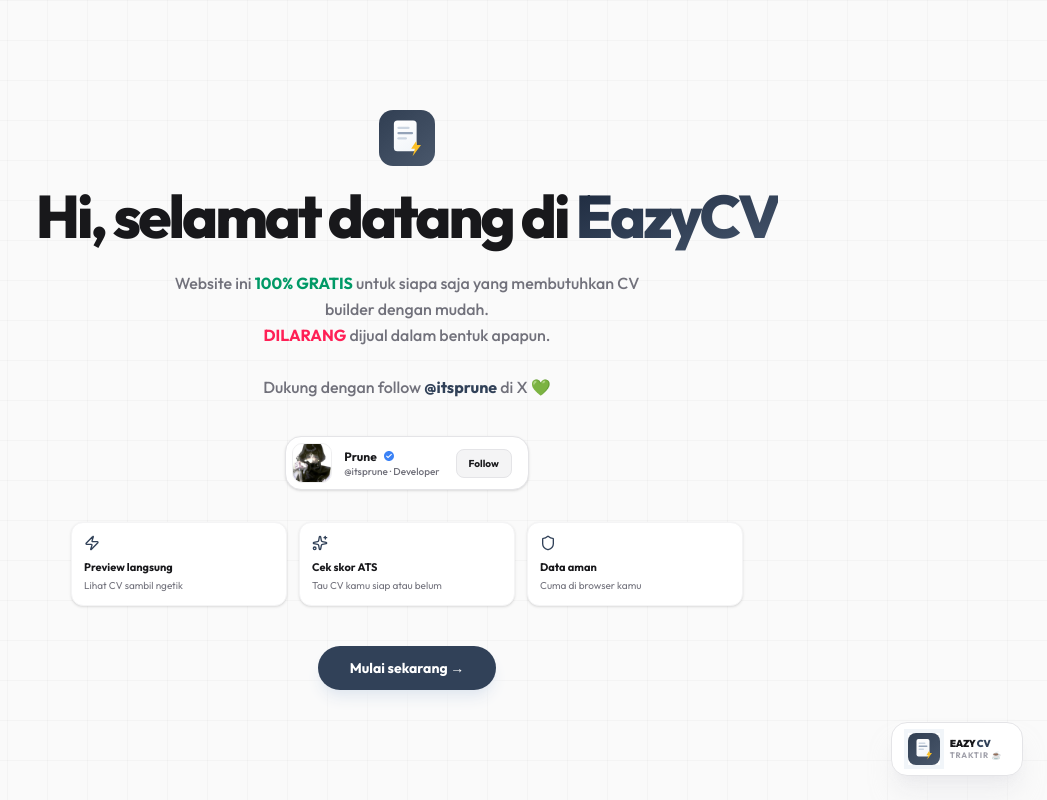
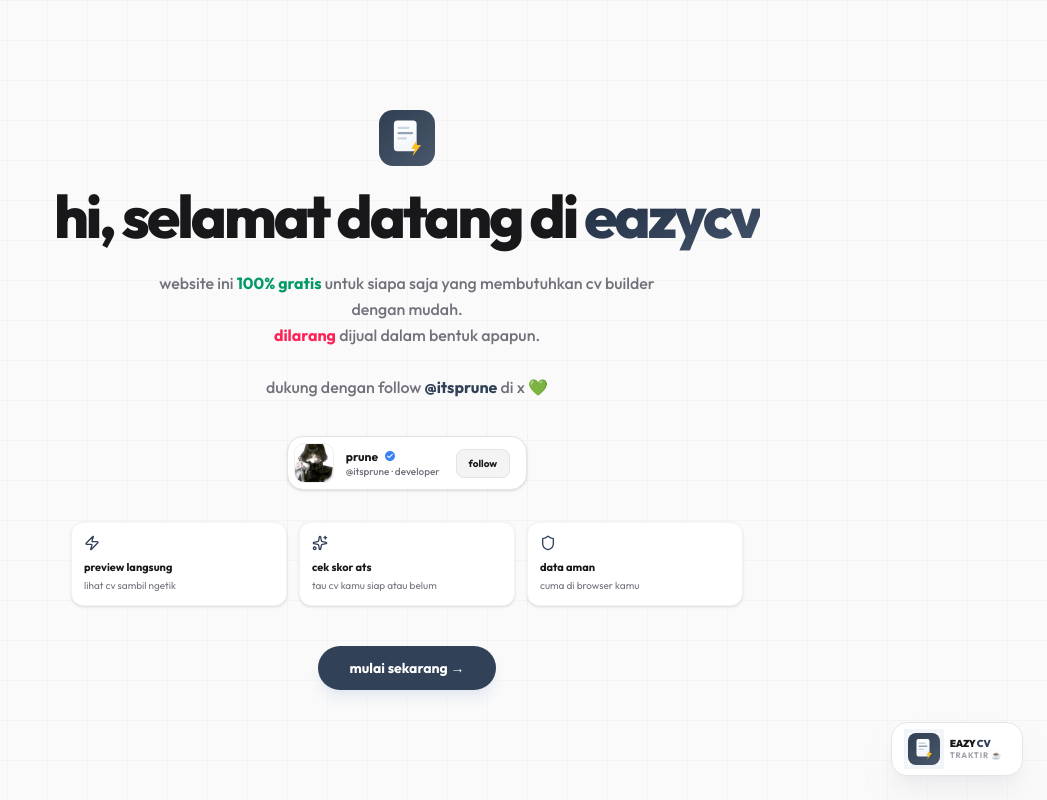
Before and after one commit to 1tsprune/eazy-cv, a Next.js app: page / in a window 1280 px wide. Shown: the whole page, without its empty margins (233-1280 px from the left). Built offline with nearby package versions, Linux system fonts and the light colour scheme; no server answers.

Commit message:
copy: welcome page huruf kecil semua

```diff
--- a/src/components/WelcomeScreen.tsx
+++ b/src/components/WelcomeScreen.tsx
@@ -33,12 +33,12 @@
         }}
       />
 
-      <div className="relative z-10 flex w-full max-w-3xl flex-col items-center text-center">
+      <div className="relative z-10 flex w-full max-w-3xl flex-col items-center text-center lowercase">
         <Logo variant="icon" size="lg" className="mb-5" />
         <h1 className="text-4xl font-extrabold tracking-tighter text-zinc-900 dark:text-white md:text-6xl">
           {t.welcomeHi}{" "}
           <span className="bg-gradient-to-br from-slate-800 to-slate-600 bg-clip-text text-transparent dark:from-slate-300 dark:to-slate-400">
-            EazyCV
+            eazycv
           </span>
         </h1>
 
--- a/src/components/builder/WelcomePanel.tsx
+++ b/src/components/builder/WelcomePanel.tsx
@@ -24,7 +24,7 @@
         </div>
         <div className="flex-1">
           <h3 className="text-lg font-bold text-zinc-900 dark:text-white">
-            {t.welcomeHi} EazyCV
+            {t.welcomeHi} eazycv
           </h3>
           <p className="mt-1 text-sm text-zinc-600">
             Mulai dari nol atau muat contoh CV — kerja, magang, atau pelajar.
--- a/src/lib/ui-i18n.ts
+++ b/src/lib/ui-i18n.ts
@@ -2,24 +2,24 @@
 
 const dict = {
   id: {
-    welcomeHi: "Hi, selamat datang di",
+    welcomeHi: "hi, selamat datang di",
     welcomePrefix: "Selamat datang di",
-    welcomeLead: "Website ini",
-    welcomeFree: "100% GRATIS",
-    welcomeMid: "untuk siapa saja yang membutuhkan CV builder dengan mudah.",
-    welcomeForbidden: "DILARANG",
+    welcomeLead: "website ini",
+    welcomeFree: "100% gratis",
+    welcomeMid: "untuk siapa saja yang membutuhkan cv builder dengan mudah.",
+    welcomeForbidden: "dilarang",
     welcomeEnd: "dijual dalam bentuk apapun.",
-    welcomeSupport: "Dukung dengan follow",
-    welcomeSupportSuffix: "di X 💚",
-    follow: "Follow",
-    developer: "Developer",
-    startNow: "Mulai sekarang",
-    feature1: "Preview langsung",
-    feature1Sub: "Lihat CV sambil ngetik",
-    feature2: "Cek skor ATS",
-    feature2Sub: "Tau CV kamu siap atau belum",
-    feature3: "Data aman",
-    feature3Sub: "Cuma di browser kamu",
+    welcomeSupport: "dukung dengan follow",
+    welcomeSupportSuffix: "di x 💚",
+    follow: "follow",
+    developer: "developer",
+    startNow: "mulai sekarang",
+    feature1: "preview langsung",
+    feature1Sub: "lihat cv sambil ngetik",
+    feature2: "cek skor ats",
+    feature2Sub: "tau cv kamu siap atau belum",
+    feature3: "data aman",
+    feature3Sub: "cuma di browser kamu",
     tabForm: "Isi CV",
     tabPreview: "Preview",
     tabScore: "Skor",
@@ -165,24 +165,24 @@
     photoModernOnly: "Foto hanya untuk mode Modern, bukan ATS.",
   },
   en: {
-    welcomeHi: "Hi, welcome to",
+    welcomeHi: "hi, welcome to",
     welcomePrefix: "Welcome to",
-    welcomeLead: "This site is",
-    welcomeFree: "100% FREE",
-    welcomeMid: "for anyone who needs an easy CV builder.",
-    welcomeForbidden: "DO NOT",
+    welcomeLead: "this site is",
+    welcomeFree: "100% free",
+    welcomeMid: "for anyone who needs an easy cv builder.",
+    welcomeForbidden: "do not",
     welcomeEnd: "sell it in any form.",
-    welcomeSupport: "Support us by following",
-    welcomeSupportSuffix: "on X 💚",
-    follow: "Follow",
-    developer: "Developer",
-    startNow: "Start now",
-    feature1: "Live preview",
-    feature1Sub: "See your CV as you type",
-    feature2: "ATS score",
-    feature2Sub: "Know if your CV is ready",
-    feature3: "Private data",
-    feature3Sub: "Stays in your browser only",
+    welcomeSupport: "support us by following",
+    welcomeSupportSuffix: "on x 💚",
+    follow: "follow",
+    developer: "developer",
+    startNow: "start now",
+    feature1: "live preview",
+    feature1Sub: "see your cv as you type",
+    feature2: "check ats score",
+    feature2Sub: "know if your cv is ready",
+    feature3: "private data",
+    feature3Sub: "stays in your browser only",
     tabForm: "Edit CV",
     tabPreview: "Preview",
     tabScore: "Score",
```
